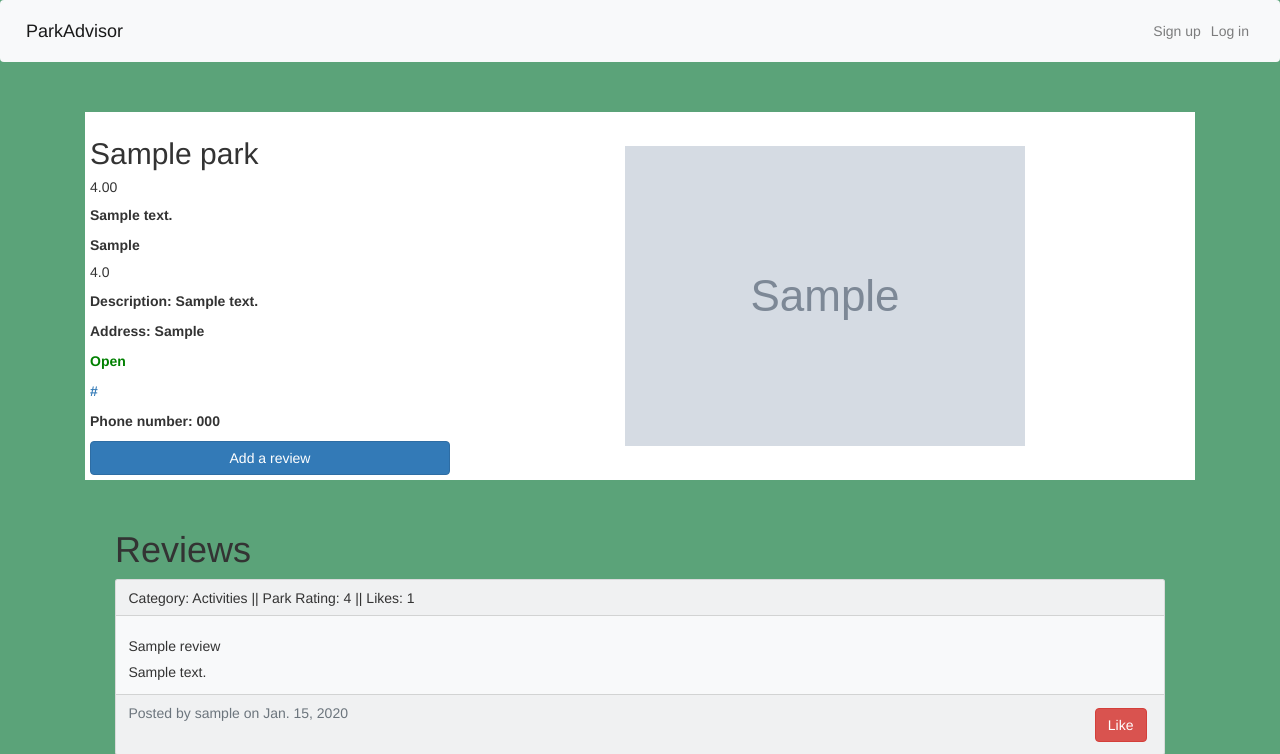
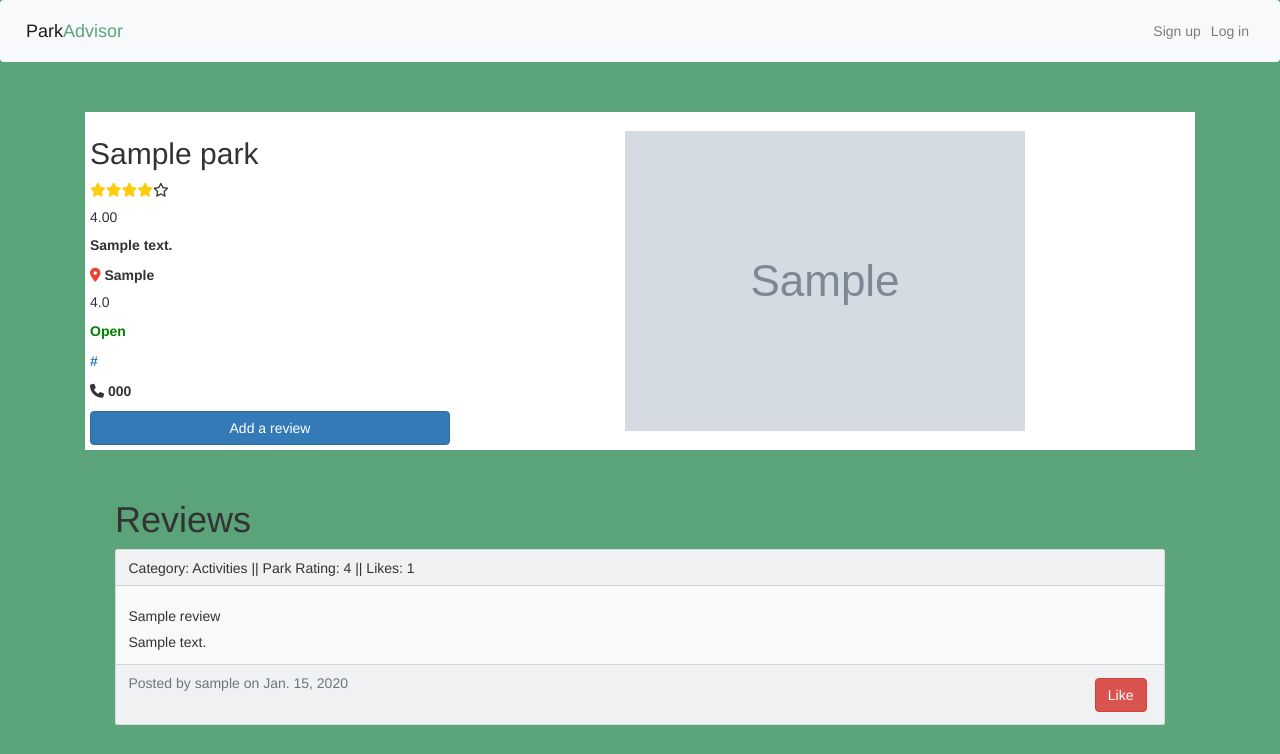
Before and after one commit to lauragsack/ParkAdvisor, a Django app: page /parks/1/ in a window 1280 px wide. Shown: the top 754 px of the page. Run offline with Django 3.2, Linux system fonts and the light colour scheme; tables that the repository leaves empty hold one stand-in row (values such as "Sample post"); grey boxes marked "Sample" are stand-in pictures; some libraries are stand-ins or nearby versions.

Commit message:
adds rating ui stars

```diff
--- a/parkadvisor/main_app/static/css/style.css
+++ b/parkadvisor/main_app/static/css/style.css
@@ -24,12 +24,19 @@ main{
 .parkCard{
   display: flex;
   flex-direction: column;
+  align-items:center;
+  justify-content:center;
   word-wrap:break-word;
   height: 20rem;
   width: 15rem;
   margin: 1rem;
   margin-right: 10px;
 }
+
+.card-img-top{
+  /*height: 15rem;*/
+}
+
 footer {
   padding-top: 0;
   text-align: right;
--- a/parkadvisor/main_app/templates/base.html
+++ b/parkadvisor/main_app/templates/base.html
@@ -18,7 +18,7 @@
 <body>
 <header class="navbar-fixed">
     <nav class="navbar navbar-expand-lg navbar-light bg-light">
-      <a class="navbar-brand mr-auto" href="#">ParkAdvisor</a>
+      <a class="navbar-brand mr-auto" href="#">Park<span style="color: #5ba379">Advisor</span></a>
       <div class="nav justify-content-end">
         <button class="navbar-toggler" type="button" data-toggle="collapse" data-target="#navbarNavAltMarkup" aria-controls="navbarNavAltMarkup" aria-expanded="false" aria-label="Toggle navigation">
           <span class="navbar-toggler-icon"></span>
--- a/parkadvisor/main_app/templates/parks/detail.html
+++ b/parkadvisor/main_app/templates/parks/detail.html
@@ -1,28 +1,43 @@
 {% extends 'base.html' %}
 {% block content %}
-
 
 	<div class="col-md-12 detail-container">
 		<div class="row description-image-container">
 			<div class="col-md-4 description-container">
 				<h2>{{park.name}}</h2>
 				{% if park.avg_rating == 0 %}
-				<h5>Not Yet Rated</h5>
-				{% else %}
+				<i class="far fa-star"></i><i class="far fa-star"></i><i class="far fa-star"></i><i class="far fa-star"></i><i class="far fa-star"></i>
+				{% elif park.avg_rating == 1%}
+				<i class="fas fa-star" style="color:#FDCC0D"></i><i class="far fa-star"></i><i class="far fa-star"></i><i class="far fa-star"></i><i class="far fa-star"></i>
+				{% elif park.avg_rating <= 1.5 and park.avg_rating > 1%}
+				<i class="fas fa-star" style="color:#FDCC0D"></i><i class="fas fa-star-half-alt" style="color:#FDCC0D"></i><i class="far fa-star"></i><i class="far fa-star"></i><i class="far fa-star"></i>
+				{% elif park.avg_rating == 2%}
+				<i class="fas fa-star" style="color:#FDCC0D"></i><i class="fas fa-star" style="color:#FDCC0D"></i><i class="far fa-star"></i><i class="far fa-star"></i><i class="far fa-star"></i>
+				{% elif park.avg_rating <= 2.5 and park.avg_rating > 2%}
+				<i class="fas fa-star" style="color:#FDCC0D"></i><i class="fas fa-star" style="color:#FDCC0D"></i><i class="fas fa-star-half-alt" style="color:#FDCC0D"></i><i class="far fa-star"></i><i class="far fa-star"></i>
+				{% elif park.avg_rating == 3%}
+				<i class="fas fa-star" style="color:#FDCC0D"></i><i class="fas fa-star" style="color:#FDCC0D"></i><i class="fas fa-star" style="color:#FDCC0D"></i><i class="far fa-star"></i><i class="far fa-star"></i>
+				{% elif park.avg_rating <= 3.5 and park.avg_rating > 3%}
+				<i class="fas fa-star" style="color:#FDCC0D"></i><i class="fas fa-star" style="color:#FDCC0D"></i><i class="fas fa-star" style="color:#FDCC0D"></i><i class="fas fa-star-half-alt" style="color:#FDCC0D"></i><i class="far fa-star"></i>
+				{% elif park.avg_rating == 4%}
+				<i class="fas fa-star" style="color:#FDCC0D"></i><i class="fas fa-star" style="color:#FDCC0D"></i><i class="fas fa-star" style="color:#FDCC0D"></i><i class="fas fa-star" style="color:#FDCC0D"></i><i class="far fa-star"></i>
+				{% elif park.avg_rating <= 4.5 and park.avg_rating > 4%}
+				<i class="fas fa-star" style="color:#FDCC0D"></i><i class="fas fa-star" style="color:#FDCC0D"></i><i class="fas fa-star" style="color:#FDCC0D"></i><i class="fas fa-star" style="color:#FDCC0D"></i><i class="fas fa-star-half-alt" style="color:#FDCC0D"></i>
+				{% elif park.avg_rating == 5%}
+				<i class="fas fa-star" style="color:#FDCC0D"></i><i class="fas fa-star" style="color:#FDCC0D"></i><i class="fas fa-star" style="color:#FDCC0D"></i><i class="fas fa-star" style="color:#FDCC0D"></i><i class="fas fa-star" style="color:#FDCC0D"></i>
+
+				{% endif %}
 				<h5>{{park.avg_rating|floatformat:2}}</h5>
-				{% endif %}
 				<p><strong>{{park.description}}</strong></p>
-				<p><strong>{{park.location}}</strong></p>
+				<p><strong><i class="fas fa-map-marker-alt" style="color:#ea4335"></i> {{park.location}}</strong></p>
 				<h5>{{park.avg_rating}}</h5>
-				<p><strong>Description: {{park.description}}</strong></p>
-				<p><strong>Address: {{park.location}}</strong></p>
 				{% if park.open == True %}
 					<p><strong style="color:green">Open</strong></p>
 				{% else %}
 					<p><strong style="color:red">Closed</strong></p>
 				{% endif %}
 				<p><strong><a href="{{park.website}}">{{park.website}}</a></strong></p>
-				<p><strong>Phone number: {{park.phone}}</strong></p>
+				<p><strong><i class="fas fa-phone"></i> {{park.phone}}</strong></p>
 				<a href="{% url 'add_review' park.id %}"<button type="button" class="btn btn-primary float-right"  style="width:100%" >Add a review</button></a>
 			</div>
 
--- a/parkadvisor/main_app/templates/parks/index.html
+++ b/parkadvisor/main_app/templates/parks/index.html
@@ -8,8 +8,7 @@
   <div class="card parkCard">
     <img class="card-img-top" src="{{park.image}}" alt="Card image cap">
     <div class="card-body">
-      <h5 class="card-title text-truncate">{{park.name}}</h5>
-      <p class="card-text text-truncate">{{park.description}}</p>
+      <h5 class="card-title">{{park.name}}</h5>
       <a href="/parks/{{park.id}}" class="btn btn-primary">View More Details</a>
     </div>
   </div>
```
